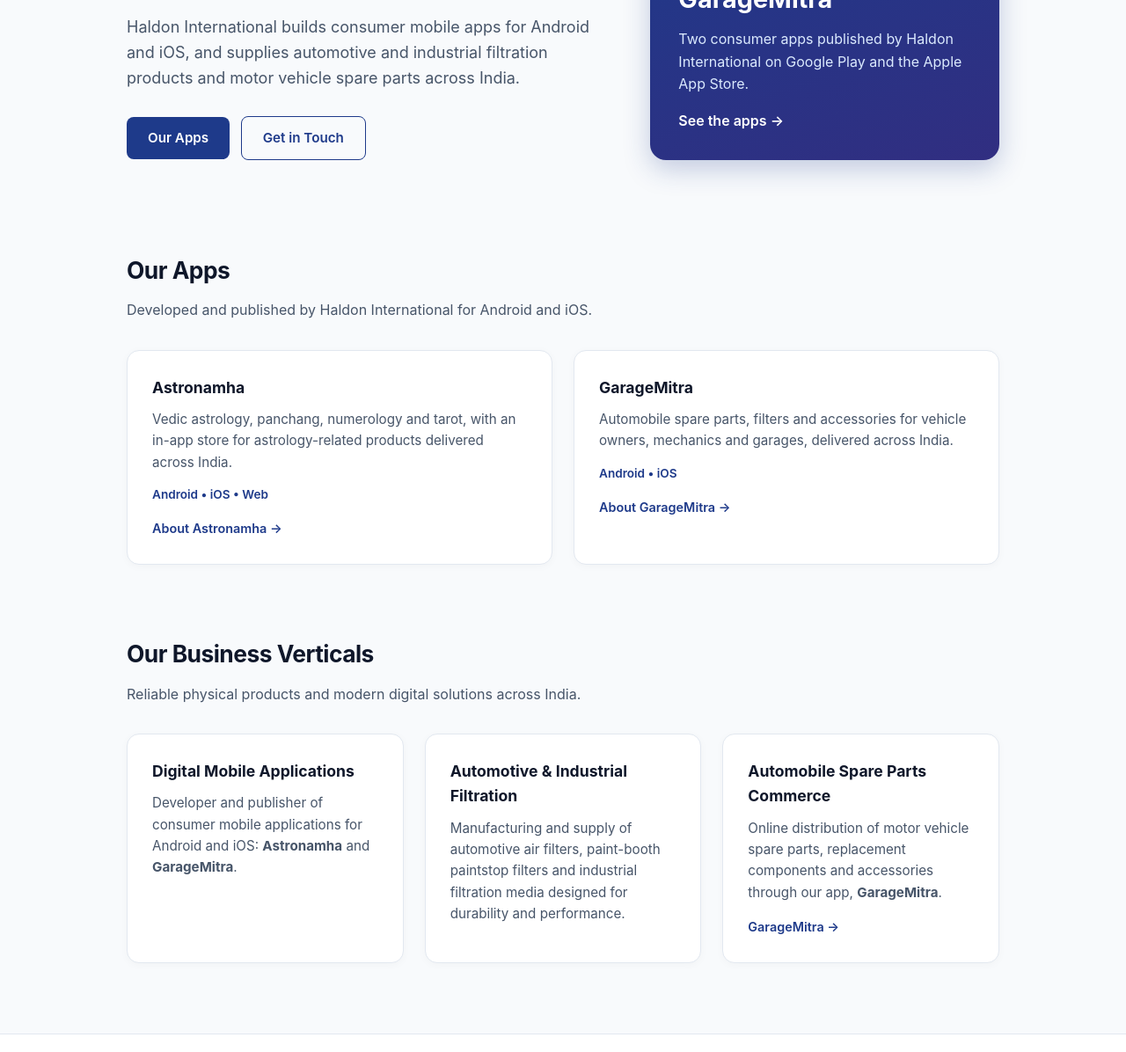
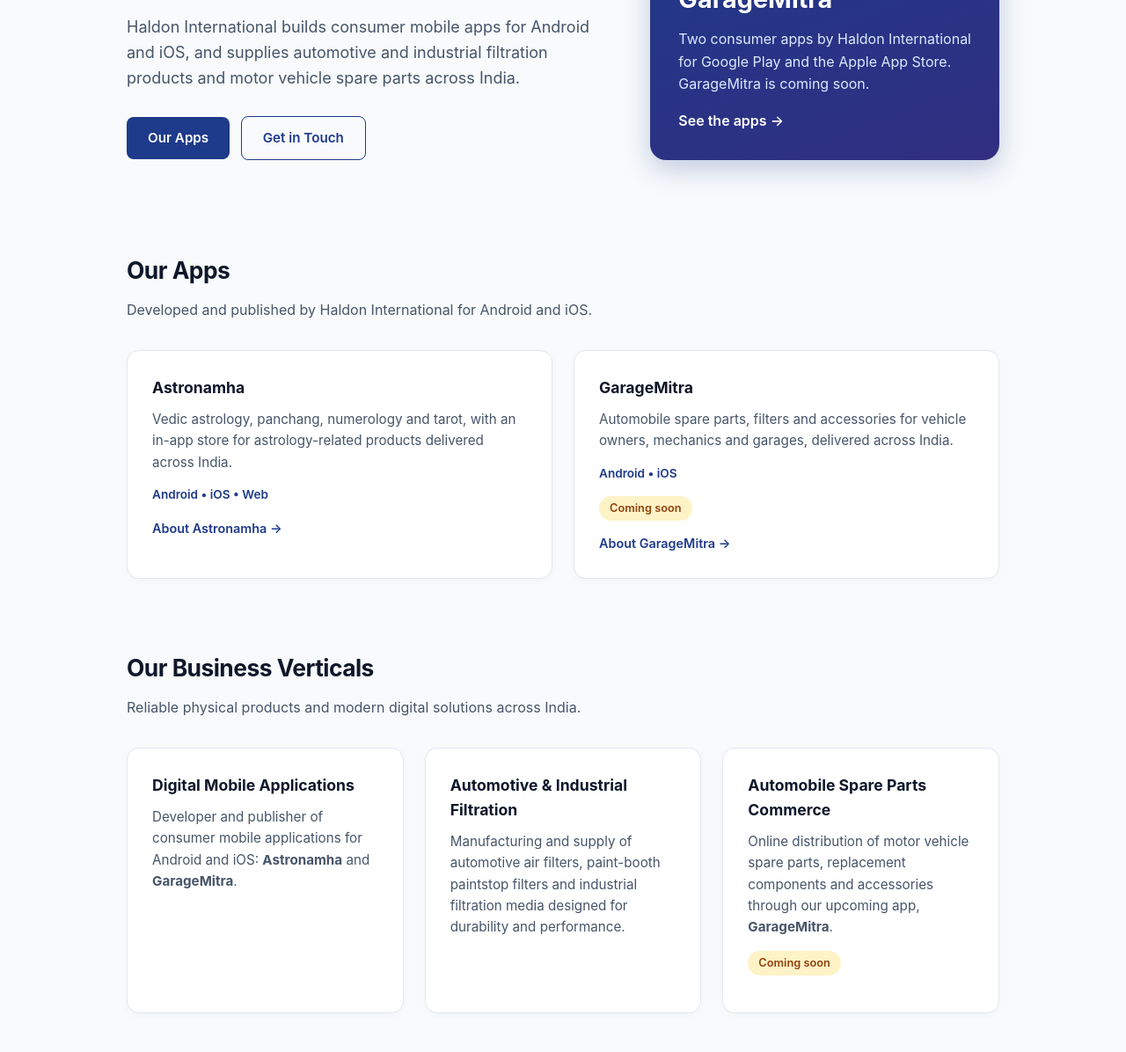
Before and after one commit to astronamha/haldon, a plain HTML site: page index.html in a window 1280 px wide. Shown: the part 304-1500 px from the top of the page at 88% size. Drawn offline with Linux system fonts and the light colour scheme.

Commit message:
GarageMitra: mark as coming soon on home, company profile and its page (#3)
Claude-Session: https://claude.ai/code/session_01L57H9HvazAaHqmLCkMdrAJ

Co-authored-by: Claude <noreply@anthropic.com>

```diff
--- a/index.html
+++ b/index.html
@@ -32,7 +32,7 @@
       <aside class="feature">
         <span class="tag">Our apps</span>
         <h2>Astronamha &amp; GarageMitra</h2>
-        <p>Two consumer apps published by Haldon International on Google Play and the Apple App Store.</p>
+        <p>Two consumer apps by Haldon International for Google Play and the Apple App Store. GarageMitra is coming soon.</p>
         <a href="#apps">See the apps &rarr;</a>
       </aside>
     </section>
@@ -51,7 +51,8 @@
           <h3>GarageMitra</h3>
           <p>Automobile spare parts, filters and accessories for vehicle owners, mechanics and garages, delivered across India.</p>
           <p class="platforms">Android &bull; iOS</p>
-          <a href="garagemitra/index.html">About GarageMitra &rarr;</a>
+          <span class="soon">Coming soon</span>
+          <a href="garagemitra/index.html" class="after-soon">About GarageMitra &rarr;</a>
         </div>
       </div>
     </section>
@@ -70,8 +71,8 @@
         </div>
         <div class="card">
           <h3>Automobile Spare Parts Commerce</h3>
-          <p>Online distribution of motor vehicle spare parts, replacement components and accessories through our app, <strong>GarageMitra</strong>.</p>
-          <a href="garagemitra/index.html">GarageMitra &rarr;</a>
+          <p>Online distribution of motor vehicle spare parts, replacement components and accessories through our upcoming app, <strong>GarageMitra</strong>.</p>
+          <span class="soon">Coming soon</span>
         </div>
       </div>
     </section>
--- a/style.css
+++ b/style.css
@@ -32,7 +32,7 @@ section{padding:40px 0}
 .card h3{font-size:1.1rem;margin-bottom:10px}
 .card p{font-size:.95rem;color:var(--text-muted);margin-bottom:14px}
 .card a{font-size:.9rem;font-weight:600;text-decoration:none}
-.soon{display:inline-block;background:#fef3c7;color:#92400e;font-size:.8rem;font-weight:600;padding:4px 12px;border-radius:999px}
+.soon{display:inline-block;margin-bottom:14px;background:#fef3c7;color:#92400e;font-size:.8rem;font-weight:600;padding:4px 12px;border-radius:999px}
 .note{margin-top:24px;font-size:.9rem;color:var(--text-muted);background:var(--surface);border-left:4px solid var(--accent);padding:14px 18px;border-radius:8px}
 .compliance-box{background:var(--surface);border:1px solid var(--border);border-radius:14px;padding:32px;display:grid;grid-template-columns:repeat(auto-fit,minmax(260px,1fr));gap:28px}
 .compliance-box.two{grid-template-columns:repeat(2,1fr)}
@@ -68,3 +68,4 @@ footer{background:var(--surface);border-top:1px solid var(--border);padding:40px
   .footer-grid{grid-template-columns:1fr 1fr}
   .footer-grid>div:first-child,.footer-grid>div:last-child{grid-column:1/-1}
 }
+.after-soon{display:block}
```
Also changed, not shown: about.html (+3 -3 lines), garagemitra/index.html (+2 -1 lines).
